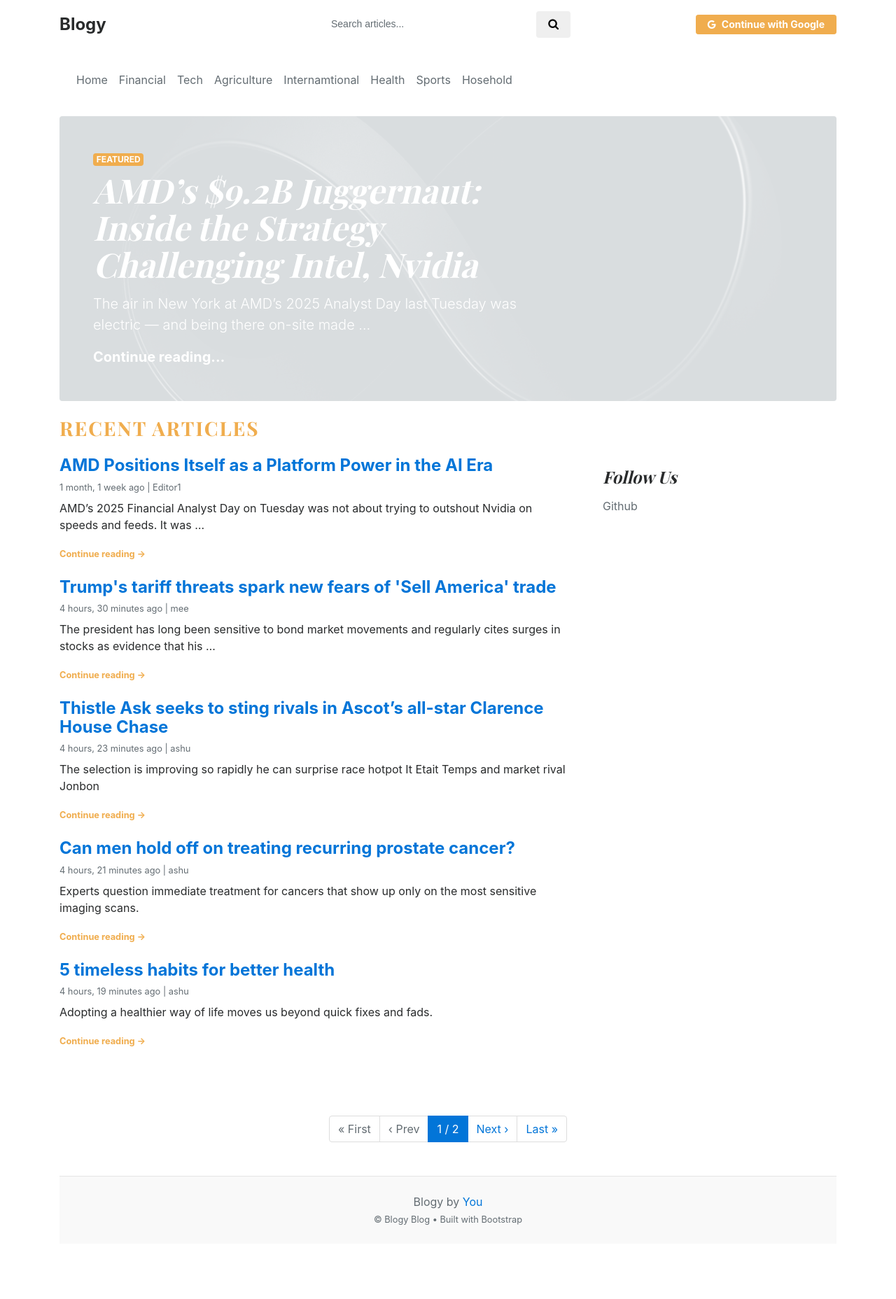
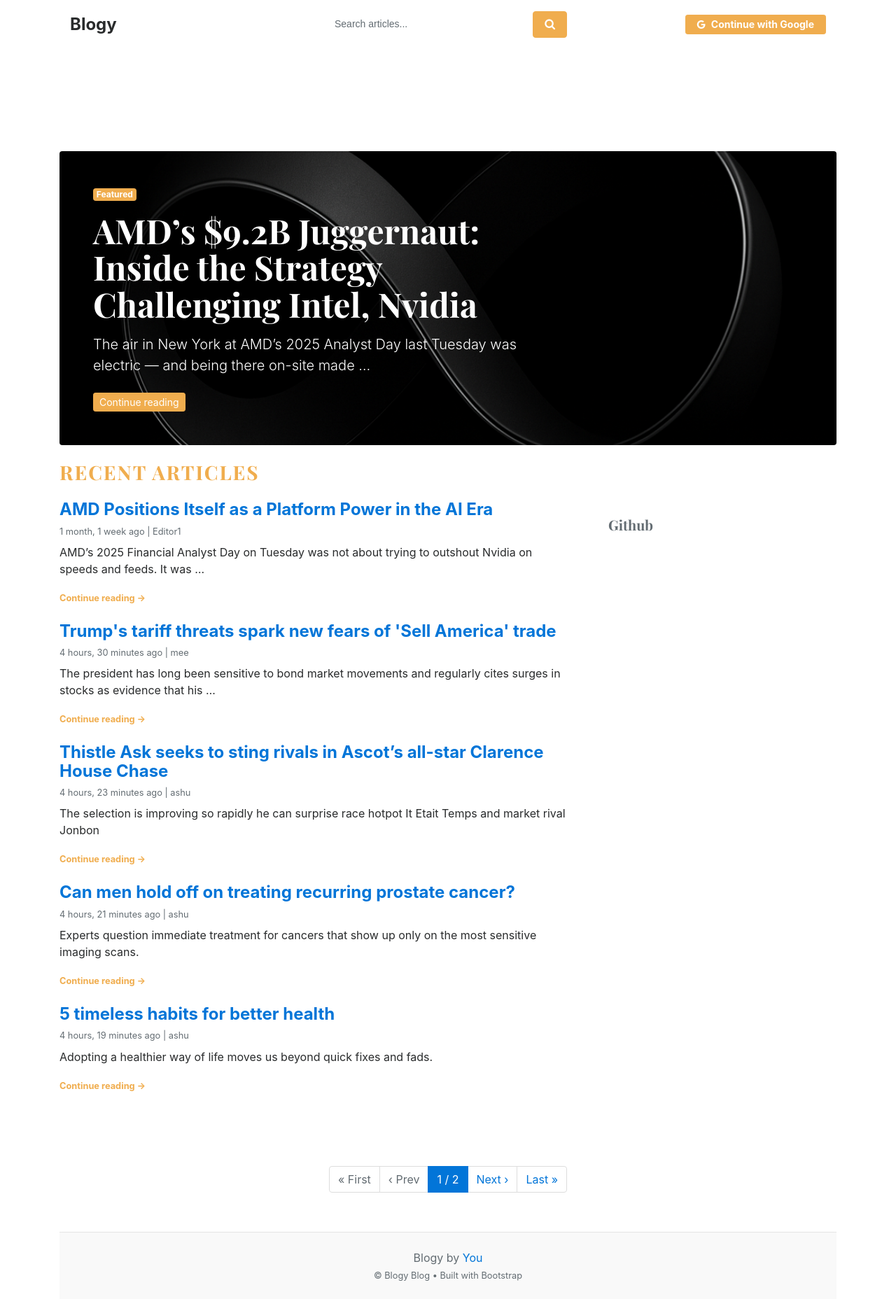
Before and after one commit to anirudhkhemriyaa/Blogy, a Django app: page / in a window 1280 px wide. Shown: the whole page at 70% size. Before the commit the page ends 1750 px from the top, so only its background shows below. Run offline with Django 5.2, Linux system fonts and the light colour scheme; data comes from the database, SQL or seed files in the repository; some libraries are stand-ins or nearby versions.

Commit message:
UI improve

```diff
--- a/templates/base.html
+++ b/templates/base.html
@@ -28,24 +28,29 @@
 
 <div class="container">
 
-   <header class="py-3 mb-3 border-bottom sticky-top bg-surface shadow-soft">
+   <header class="py-3 mb-4 sticky-top bg-white shadow-sm">
+  <div class="container">
     <div class="row align-items-center">
 
+      <!-- Brand -->
       <div class="col-4">
-      <a class="h4 font-weight-bold mb-0 text-decoration-none"
-         style="color: var(--fg);" href="/">
+        <a class="h4 font-weight-bold mb-0 text-decoration-none text-dark" href="/">
           Blogy
         </a>
       </div>
 
+      <!-- Search -->
       <div class="col-4 d-none d-md-block">
         <form action="{% url 'search' %}" method="GET">
-        <div class="input-group input-group-sm shadow-sm">
-          <input class="form-control border-0"
-                 style="background: var(--card); color: var(--fg);"
-                 type="text" name="keyword" placeholder="Search articles..." />
+          <div class="input-group input-group-sm shadow-sm rounded">
+            <input
+              class="form-control border-0 rounded-left"
+              type="text"
+              name="keyword"
+              placeholder="Search articles..."
+            />
             <div class="input-group-append">
-            <button class="btn btn-accent" type="submit">
+              <button class="btn btn-warning rounded-right" type="submit">
                 <i class="fa fa-search"></i>
               </button>
             </div>
@@ -53,8 +58,8 @@
         </form>
       </div>
 
+      <!-- Auth -->
       <div class="col-4 d-flex justify-content-end align-items-center">
-
 
         {% if not user.is_authenticated %}
           <a class="btn btn-sm btn-warning d-flex align-items-center shadow-sm px-3 rounded-pill"
@@ -62,7 +67,6 @@
             <i class="fa fa-google mr-2"></i>
             <span class="font-weight-bold">Continue with Google</span>
           </a>
-
         {% else %}
           <a class="btn btn-sm btn-light d-flex align-items-center rounded-pill px-3 shadow-sm mr-2"
              href="{% url 'dashboard' %}">
@@ -72,8 +76,7 @@
             </span>
           </a>
 
-
-        <a class="btn btn-sm btn-outline-secondary"
+          <a class="btn btn-sm btn-outline-secondary rounded-pill"
              href="/accounts/logout/">
             Logout
           </a>
@@ -81,22 +84,25 @@
       </div>
 
     </div>
+  </div>
 </header>
+
 
 
     <!-- CATEGORY NAV -->
     <div class="nav-scroller py-2 mb-4">
-        <nav class="nav d-flex justify-content-start flex-wrap bg-white rounded shadow-sm px-3">
-                <a class="p-2 text-muted" href="{% url 'home'  %}">Home</a>
+        <nav class="nav d-flex flex-wrap justify-content-start">
+            <a class="badge badge-light shadow-sm px-3 py-2 mr-4 mb-5  font-weight-bold" href="{% url 'home' %}">Home</a>
             {% for cat in categories %}
-                <a class="p-2 text-muted" href="{% url 'post_by_category' cat.id %}">
+               <a class="badge badge-light shadow-sm px-3 py-2 mr-4 mb-5 font-weight-bold" style="font-size: 1.1rem;"
+   href="{% url 'post_by_category' cat.id %}">
   {{ cat.category_name }}
 </a>
 
-            {% empty %}
-                <span class="text-muted small py-2">No categories available.</span>
+
             {% endfor %}
         </nav>
+
     </div>
 
     <!-- MAIN CONTENT -->
--- a/templates/home.html
+++ b/templates/home.html
@@ -7,29 +7,30 @@
   {% for post in featured_posts %}
     {% if forloop.first %}
      <section
-        class="jumbotron p-3 p-md-5 text-white rounded bg-dark mb-4 position-relative overflow-hidden"
+  class="p-4 p-md-5 text-white rounded shadow-sm mb-4 position-relative overflow-hidden"
   style="
     background-image: url({{ post.featured_image.url }});
     background-size: cover;
     background-position: center;
-          background-blend-mode: overlay;
   "
 >
-        <div class="col-md-8 px-0">
-          <span class="badge badge-warning text-uppercase mb-2">Featured</span>
-          <h1 class="display-4 font-italic mb-3">
+  <div class="position-absolute w-100 h-100" style="top:0;left:0;background:rgba(0,0,0,.55)"></div>
+
+  <div class="position-relative col-md-8 px-0">
+    <span class="badge badge-warning mb-3">Featured</span>
+    <h1 class="display-4 font-weight-bold mb-3">
       {{ post.title }}
     </h1>
-          <p class="lead my-3">
+    <p class="lead">
       {{ post.short_description|truncatewords:20 }}
     </p>
-          <p class="lead mb-0">
-            <a href="{% url 'blogs' post.slug %}" class="text-white font-weight-bold">
-              Continue reading…
+    <a href="{% url 'blogs' post.slug %}"
+       class="btn btn-warning btn-sm rounded-pill shadow-sm mt-2">
+      Continue reading
     </a>
-          </p>
   </div>
 </section>
+
     {% endif %}
   {% endfor %}
 
@@ -45,10 +46,12 @@
       <!-- MAIN BLOG LIST -->
       <div class="col-md-8 blog-main mb-4">
         {% for post in page_obj %}
-          <article class="card border-0 mb-4 shadow-sm">
+          <article class="card border-0 mb-4 shadow-sm rounded">
+
             <div class="card-body">
               <h3 class="h4">
-                <a href="{% url 'blogs' post.slug %}" class="text-dark font-weight-bold">
+                <a href="{% url 'blogs' post.slug %}" class="text-dark font-weight-bold text-decoration-none">
+
                   {{ post.title }}
                 </a>
               </h3>
@@ -75,8 +78,10 @@
       <aside class="col-md-4 blog-sidebar">
 
         {% if social %}
-          <div class="p-3 bg-white rounded shadow-sm mb-4">
-            <h4 class="font-italic mb-3">Follow Us</h4>
+          <div class="p-4 bg-white rounded shadow-sm mb-4">
+
+            <h5 class="font-weight-bold mb-3">
+
             <ol class="list-unstyled mb-0">
               {% for i in social %}
                 <li class="mb-2">
@@ -98,7 +103,8 @@
 
 
   <nav aria-label="Page navigation" class="mt-4">
-  <ul class="pagination justify-content-center">
+ <ul class="pagination justify-content-center shadow-sm rounded px-3 py-2 bg-white">
+
 
     {% comment %} Pageination logic {% endcomment %}
 
```
Lines whose indentation alone changed are shown as unchanged.
